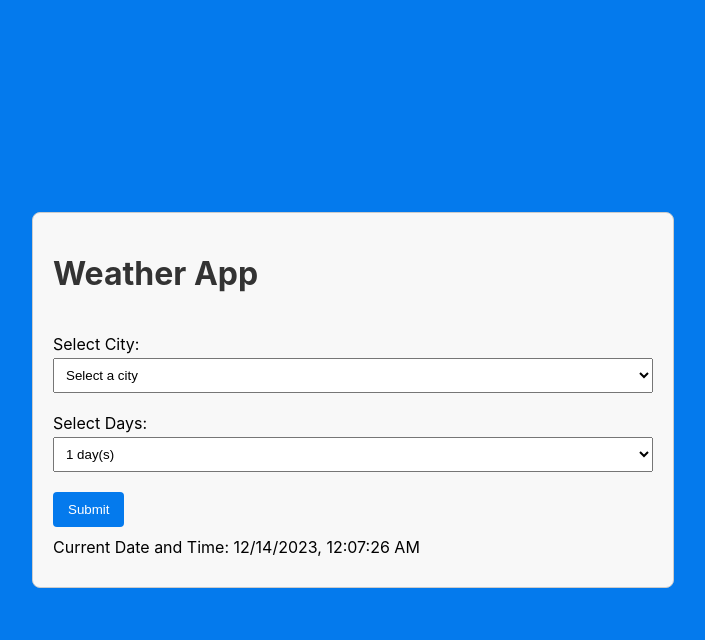
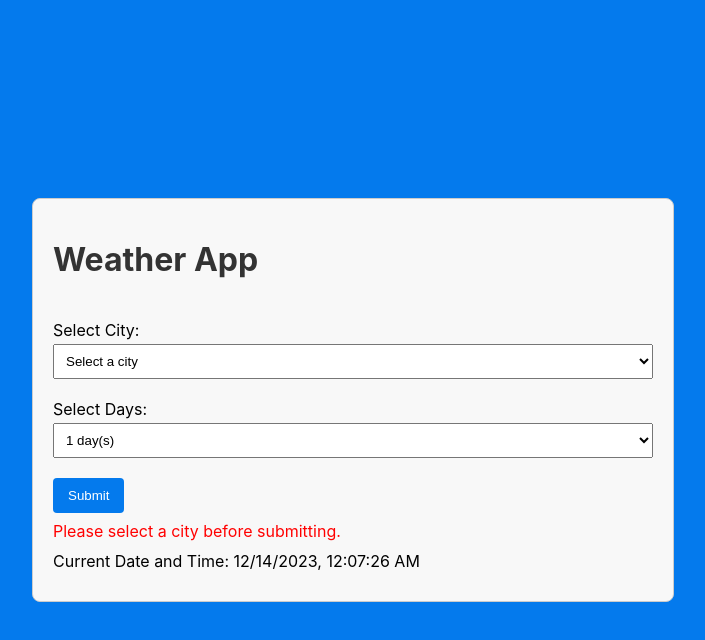
Before and after one commit to etay1/React-Weather-App, a React (Create React App) app in the folder react-weather-app/: page / in a window 1280 px wide. Both pictures are taken after a click on the button "Submit". Shown: the top 640 px of the page, without its empty margins (287-992 px from the left). Built offline with nearby package versions, Linux system fonts and the light colour scheme.

Commit message:
[ADD] error if no city is selected

```diff
--- a/react-weather-app/src/components/Form.jsx
+++ b/react-weather-app/src/components/Form.jsx
@@ -1,7 +1,34 @@
-import React from "react";
+import React, { useState } from "react";
 
-const Form = ({ city, setCity, days, setDays, handleSubmit, cityCoordinates }) => (
-  <form className="form" onSubmit={handleSubmit}>
+const Form = ({
+  city,
+  setCity,
+  days,
+  setDays,
+  handleSubmit,
+  cityCoordinates,
+}) => {
+  const [error, setError] = useState(null);
+
+  const handleFormSubmit = async (e) => {
+    e.preventDefault(); // Prevent default form submission behavior.
+
+    if (!city) {
+      setError("Please select a city before submitting.");
+      return;
+    }
+
+    setError(null);
+
+    try {
+      await handleSubmit(e); // Pass the event object to handleSubmit.
+    } catch (error) {
+      console.error("Error submitting form:", error);
+    }
+  };
+
+  return (
+    <form className="form" onSubmit={handleFormSubmit}>
       <label>
         Select City:
         <select value={city} onChange={(e) => setCity(e.target.value)}>
@@ -26,7 +53,9 @@ const Form = ({ city, setCity, days, setDays, handleSubmit, cityCoordinates }) =
       <button className="button" type="submit">
         Submit
       </button>
+      {error && <div className="error-message">{error}</div>}
     </form>
   );
+};
 
 export default Form;
--- a/react-weather-app/src/index.css
+++ b/react-weather-app/src/index.css
@@ -82,3 +82,8 @@ ul {
 li {
   margin-bottom: 8px;
 }
+
+.error-message {
+  color: red;
+  padding-top: 8px;
+}
```
Lines whose indentation alone changed are shown as unchanged.
